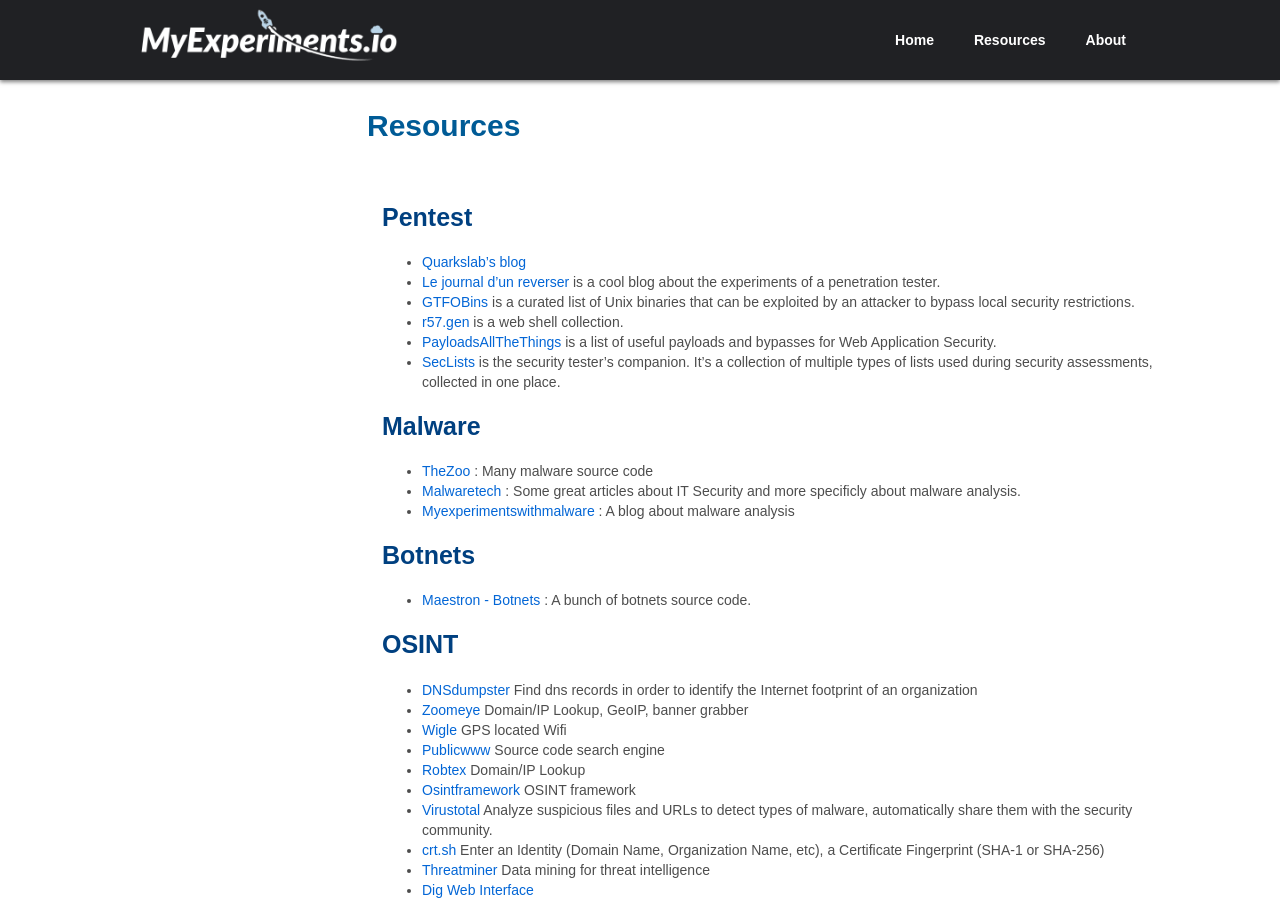
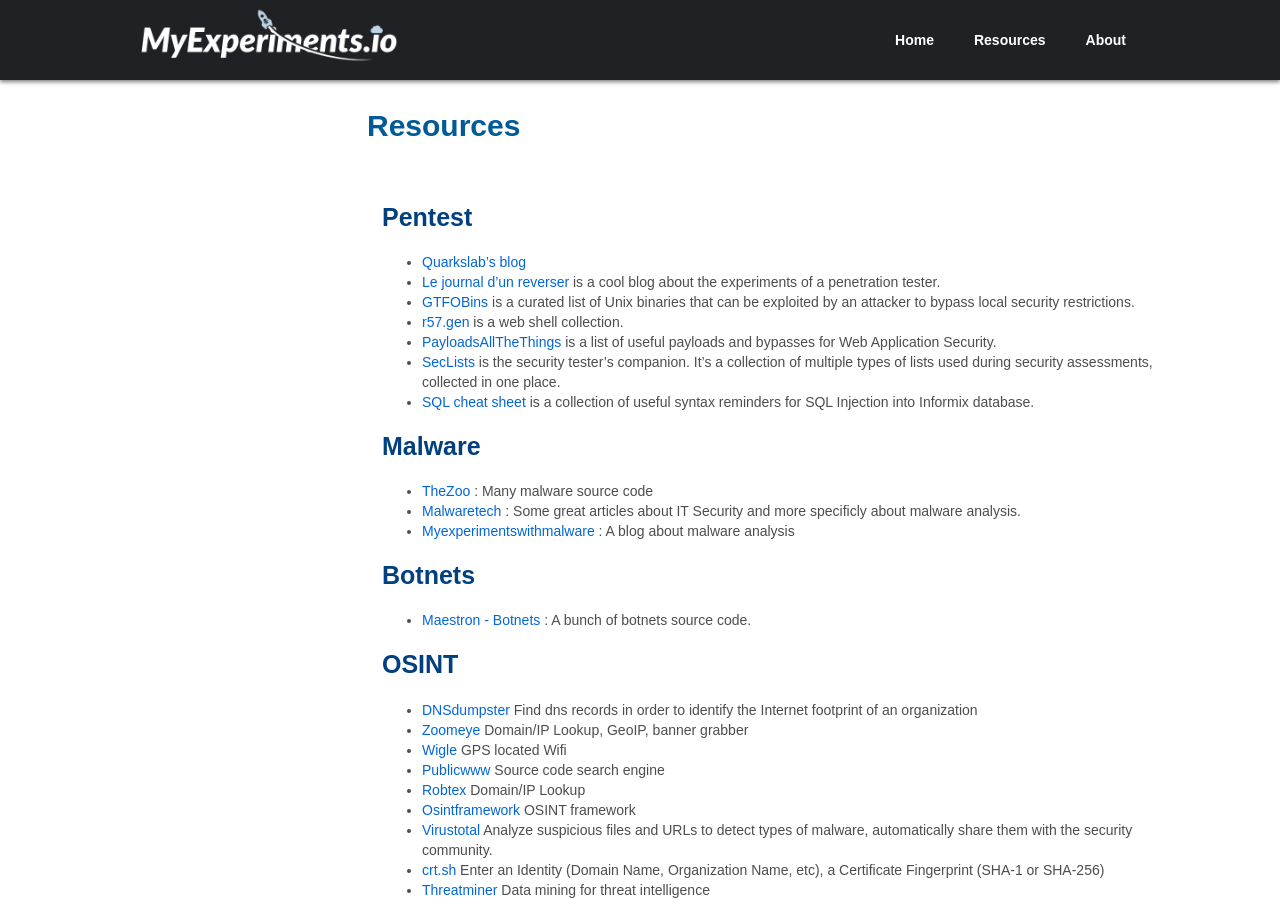
Before and after one commit to myexperiments-blog/myexperiments-blog.github.io, a Jekyll site: the page built from resources.md, in a window 1280 px wide and 900 px high. Built offline with Jekyll 4.4.1, drawn with Linux system fonts in a browser that asks for light colours; comment, search, counter and statistics services are not loaded.

Commit message:
add some resources

```diff
--- a/resources.md
+++ b/resources.md
@@ -14,6 +14,7 @@
 - [r57.gen](http://www.r57.gen.tr/) is a web shell collection.
 - [PayloadsAllTheThings](https://github.com/swisskyrepo/PayloadsAllTheThings) is a list of useful payloads and bypasses for Web Application Security.
 - [SecLists](https://github.com/danielmiessler/SecLists) is the security tester's companion. It's a collection of multiple types of lists used during security assessments, collected in one place.
+- [SQL cheat sheet](http://pentestmonkey.net/category/cheat-sheet/sql-injection) is a collection of useful syntax reminders for SQL Injection into Informix database.
 
 # Malware
 
```
